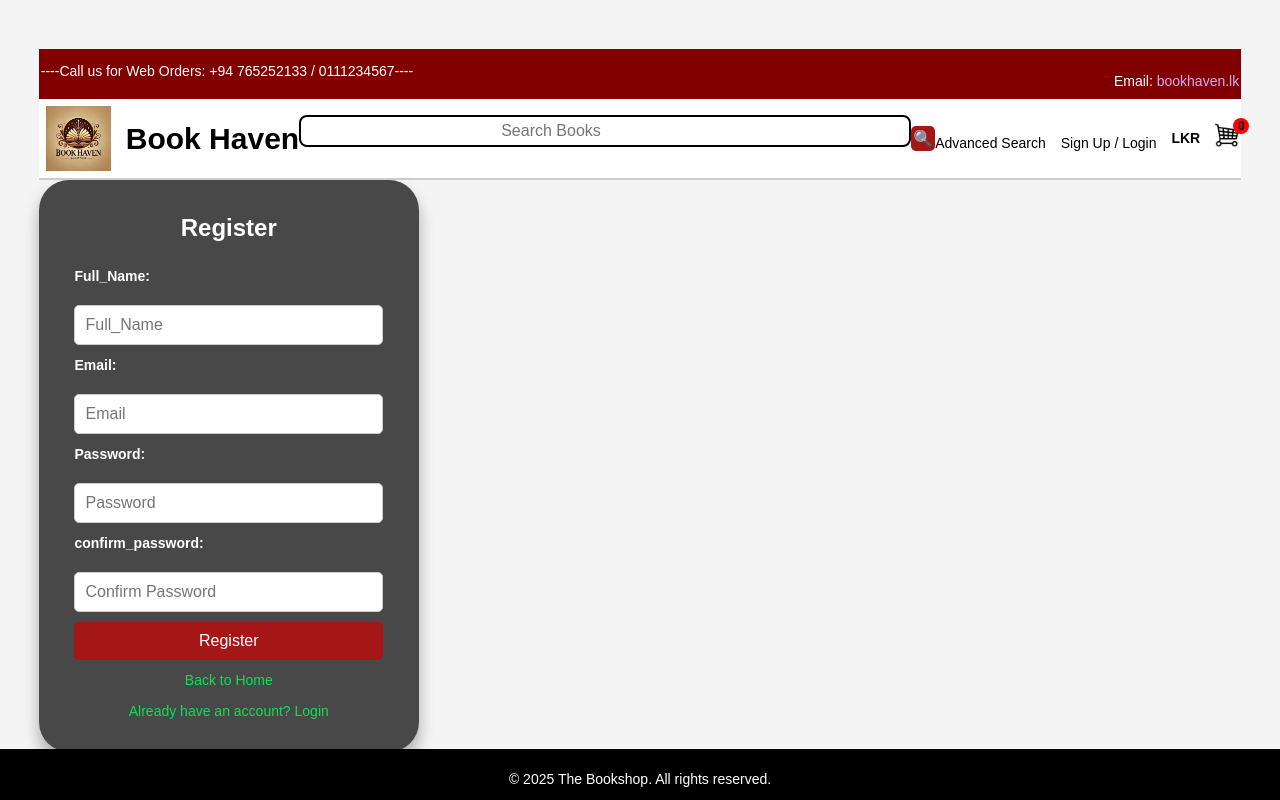
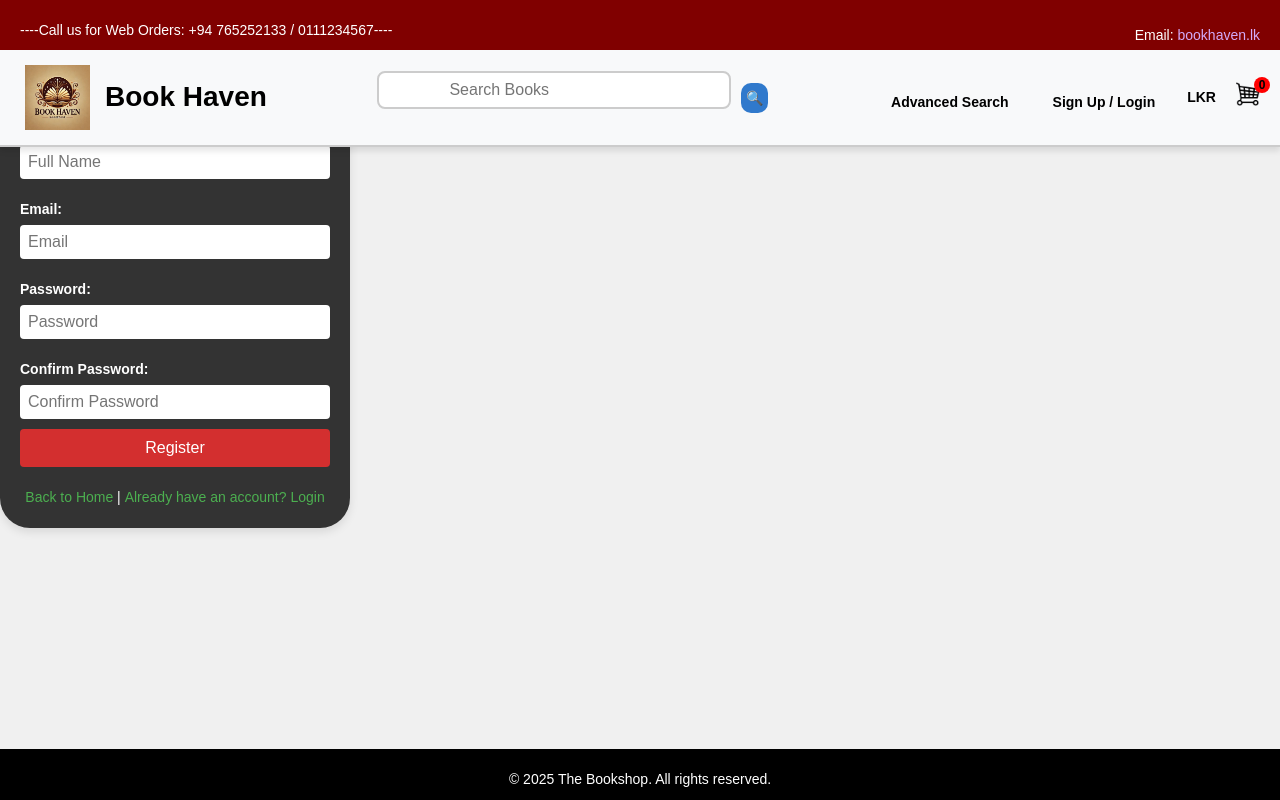
Before and after one commit to Pubudu11/Bookstore, a React (Vite) app in the folder bookstore-frontend/: page /register in a window 1280 px wide. Built offline with nearby package versions, Linux system fonts and the light colour scheme.

Commit message:
Nav bar is OK

```diff
--- a/bookstore-frontend/src/components/Login/UserLogin.css
+++ b/bookstore-frontend/src/components/Login/UserLogin.css
@@ -5,15 +5,13 @@
 }
 
 body {
+  margin: 0;
+  padding: 0;
   font-family: Arial, sans-serif;
-  background-color: #f4f4f4;
-  display: flex;
-  justify-content: center;
-  align-items: center;
-  min-height: 100vh;
-  padding: 30px;
+  background-color: #f0f0f0;
+  height: 100vh; /* Full viewport height */
+  overflow: hidden; /* Prevent scrolling */
 }
-
 .center-container {
   display: flex;
   justify-content: center;
@@ -26,7 +24,7 @@ body {
 }
 
 .login-container {
-  background-color: rgba(0, 0, 0, 0.7); /* Darker transparent background */
+  background-color: #333;
   padding: 30px 40px; /* Adjust padding for a more compact form */
   border-radius: 30px;
   box-shadow: 0 10px 15px rgba(0, 0, 0, 0.3);
--- a/bookstore-frontend/src/components/Navbar/Navbar.css
+++ b/bookstore-frontend/src/components/Navbar/Navbar.css
@@ -1,32 +1,17 @@
 /* Top Bar */
 .top-bar {
-  position: relative;
-  top: 0px; /* Place below navbar if needed */
+  position: fixed;
+  top: 0;
   background-color: #800000;
   color: white;
   display: flex;
-  height: 50px;
-  justify-content: space-between;
-  padding: 2px;
-  font-size: 12px;
-
-  width: 100%; /* Adjusted to prevent scroll issues */
-  z-index: 999; /* Place below navbar but above content */
-}
-
-/* Main Header */
-.main-header {
-  position: relative; /* Changed to avoid conflict with fixed elements */
-
-  background-color: white;
-  color: black;
-  display: flex;
   justify-content: space-between;
   align-items: center;
-  padding: 2px;
-  font-weight: bold;
-  font-size: 16px;
-  border-bottom: 2px solid #ccc; /* Optional: Adds a divider for clarity */
+  height: 50px;
+  padding: 0 20px;
+  font-size: 12px;
+  width: 100%;
+  z-index: 999; /* Ensure it stays above other content */
 }
 
 .top-bar .email a {
@@ -36,6 +21,24 @@
 
 .top-bar .email a:hover {
   text-decoration: underline;
+}
+
+/* Main Header */
+.main-header {
+  position: fixed;
+  top: 50px; /* Positioned below the top bar */
+  background-color: #f8f9fa;
+  color: black;
+  display: flex;
+  justify-content: space-between;
+  align-items: center;
+  padding: 10px 20px;
+  font-weight: bold;
+  font-size: 16px;
+  border-bottom: 2px solid #ccc; /* Optional divider for clarity */
+  width: 100%;
+  z-index: 998; /* Below the top bar */
+  box-shadow: 0px 4px 6px rgba(0, 0, 0, 0.1); /* Subtle shadow for a modern look */
 }
 
 /* Logo Section */
@@ -49,11 +52,10 @@
   height: 75px;
   margin-right: 10px;
   padding: 5px;
-  font-weight: bold;
 }
 
 .site-name {
-  font-size: 30px;
+  font-size: 28px;
   margin: 0;
 }
 
@@ -61,38 +63,55 @@
 .search-section {
   display: flex;
   align-items: center;
-  color: black;
 }
 
 .search-input {
-  padding: 5px 200px;
+  padding: 8px 70px;
   font-size: 16px;
-  border: 2px solid black;
+  border: 2px solid #ccc;
   border-radius: 8px;
+  margin-right: 10px;
 }
 
 .search-button {
   cursor: pointer;
-  width: 25px;
-  height: 25px;
-  padding: 2px;
+  width: 30px;
+  height: 30px;
+  padding: 5px;
+  background-color: #3079cc;
+  color: white;
+  border: none;
+  border-radius: 10px;
+  display: flex;
+  justify-content: center;
+  align-items: center;
+  font-size: 14px;
+}
+
+.search-button:hover {
+  background-color: #3079cc;
 }
 
 /* Navigation Section */
 .nav-section {
   display: flex;
   align-items: center;
-  gap: 15px;
+  gap: 20px;
 }
 
 .nav-link {
   color: black;
   text-decoration: none;
   font-size: 14px;
+  font-weight: bold;
+  padding: 8px 12px;
+  border-radius: 5px;
+  transition: background-color 0.3s, color 0.3s;
 }
 
 .nav-link:hover {
-  text-decoration: underline;
+  background-color: #3079cc;
+  color: white;
 }
 
 .currency {
--- a/bookstore-frontend/src/components/Register/Register.css
+++ b/bookstore-frontend/src/components/Register/Register.css
@@ -1,69 +1,72 @@
-* {
+body {
   margin: 0;
   padding: 0;
-  box-sizing: border-box;
-}
-
-body {
   font-family: Arial, sans-serif;
-  background-color: #f4f4f4;
-  display: flex;
-  justify-content: center;
-  align-items: center;
-  min-height: 100vh;
-  padding: 0; /* Remove the padding on the body */
+  background-color: #f0f0f0;
+  height: 100vh; /* Full viewport height */
+  overflow: hidden; /* Prevent scrolling */
 }
 
 .register-container {
   display: flex;
   justify-content: center;
   align-items: center;
-  flex-direction: column;
-  width: 100%;
-  max-width: 380px;
-  padding: 30px; /* Adjust padding for a more compact form */
-  background-color: rgba(0, 0, 0, 0.7); /* Darker transparent background */
-  border-radius: 30px;
-  box-shadow: 0 10px 15px rgba(0, 0, 0, 0.3);
-  text-align: center;
+  height: 100vh;
+  background-color: #f0f0f0;
+  padding-bottom: 230px;
 }
 
-.register-container h2 {
+.register-form {
+  background: #333;
+  padding: 20px;
+  border-radius: 30px;
   color: #fff;
+  width: 350px;
+  box-shadow: 0 4px 10px rgba(0, 0, 0, 0.1);
+}
+
+.register-form h2 {
+  text-align: center;
   margin-bottom: 20px;
 }
 
-.register-container input {
+.register-form label {
+  display: block;
+  margin: 10px 0 5px;
+}
+
+.register-form input {
+  width: 100%;
+  padding: 8px;
+  margin-bottom: 10px;
+  border: none;
+  border-radius: 4px;
+}
+
+.register-form button {
   width: 100%;
   padding: 10px;
-  margin: 10px 0;
-  border-radius: 5px;
-  border: 1px solid #ccc;
-  font-size: 16px;
+  background: #d32f2f;
+  color: #fff;
+  border: none;
+  border-radius: 4px;
+  cursor: pointer;
 }
 
-.register-container .register-button {
-  background-color: #a51717;
-  color: white;
-  border: none;
-  padding: 10px;
-  border-radius: 5px;
-  cursor: pointer;
-  width: 100%;
-  font-size: 16px;
+.register-form button:hover {
+  background: #b71c1c;
 }
 
-.register-container .register-button:hover {
-  background-color: #2d7cd6;
+.register-form p {
+  text-align: center;
+  margin-top: 10px;
 }
 
-.register-container .link {
-  display: block;
-  margin-top: 10px;
-  color: #0ce153;
+.register-form a {
+  color: #4caf50;
   text-decoration: none;
 }
 
-.register-container .link:hover {
+.register-form a:hover {
   text-decoration: underline;
 }
--- a/bookstore-frontend/src/components/Register/Register.tsx
+++ b/bookstore-frontend/src/components/Register/Register.tsx
@@ -1,94 +1,97 @@
 import React, { useState } from "react";
-import { useNavigate, Link } from "react-router-dom";
 import "./Register.css";
 
-const Register: React.FC = () => {
+const Register = () => {
   const [formData, setFormData] = useState({
-    name: "",
-    username: "",
-    mobileNumber: "",
+    fullName: "",
     email: "",
     password: "",
     confirmPassword: "",
   });
 
-  const navigate = useNavigate();
-
-  const handleInputChange = (e: React.ChangeEvent<HTMLInputElement>) => {
+  const handleChange = (e: { target: { name: any; value: any } }) => {
     const { name, value } = e.target;
-    setFormData((prevState) => ({
-      ...prevState,
-      [name]: value,
-    }));
+    setFormData({ ...formData, [name]: value });
   };
 
-  const handleSubmit = (e: React.FormEvent) => {
+  interface FormData {
+    fullName: string;
+    email: string;
+    password: string;
+    confirmPassword: string;
+  }
+
+  interface ChangeEvent {
+    target: {
+      name: string;
+      value: string;
+    };
+  }
+
+  interface SubmitEvent {
+    preventDefault: () => void;
+  }
+
+  const handleSubmit = (e: SubmitEvent) => {
     e.preventDefault();
-
     if (formData.password !== formData.confirmPassword) {
       alert("Passwords do not match!");
-      return;
+    } else {
+      // Handle form submission
+      console.log("Form Data Submitted", formData);
     }
-
-    // Mock registration logic (Replace with an API call)
-    console.log("Registration successful:", formData);
-
-    alert("Registration successful!");
-    navigate("/login"); // Redirect to login page after registration
   };
 
   return (
     <div className="register-container">
-      <div className="register-box">
+      <form className="register-form" onSubmit={handleSubmit}>
         <h2>Register</h2>
-        <form onSubmit={handleSubmit}>
-          <label htmlFor="full_name">Full_Name:</label>
+        <label htmlFor="fullName">Full Name:</label>
         <input
           type="text"
-            name="full_name"
-            placeholder="Full_Name"
-            value={formData.name}
-            onChange={handleInputChange}
+          id="fullName"
+          name="fullName"
+          placeholder="Full Name"
+          value={formData.fullName}
+          onChange={handleChange}
           required
         />
         <label htmlFor="email">Email:</label>
         <input
           type="email"
+          id="email"
           name="email"
           placeholder="Email"
           value={formData.email}
-            onChange={handleInputChange}
+          onChange={handleChange}
           required
         />
         <label htmlFor="password">Password:</label>
         <input
           type="password"
+          id="password"
           name="password"
           placeholder="Password"
           value={formData.password}
-            onChange={handleInputChange}
+          onChange={handleChange}
           required
         />
-          <label htmlFor="confirm_password">confirm_password:</label>
+        <label htmlFor="confirmPassword">Confirm Password:</label>
         <input
           type="password"
+          id="confirmPassword"
           name="confirmPassword"
           placeholder="Confirm Password"
           value={formData.confirmPassword}
-            onChange={handleInputChange}
+          onChange={handleChange}
           required
         />
-          <button type="submit" className="register-button">
-            Register
-          </button>
+        <button type="submit">Register</button>
+        <p>
+          <a href="/">Back to Home</a> |{" "}
+          <a href="/login">Already have an account? Login</a>
+        </p>
       </form>
-        <Link to="/" className="link">
-          Back to Home
-        </Link>
-        <Link to="/login" className="link">
-          Already have an account? Login
-        </Link>
-      </div>
     </div>
   );
 };
```
Lines whose indentation alone changed are shown as unchanged.
